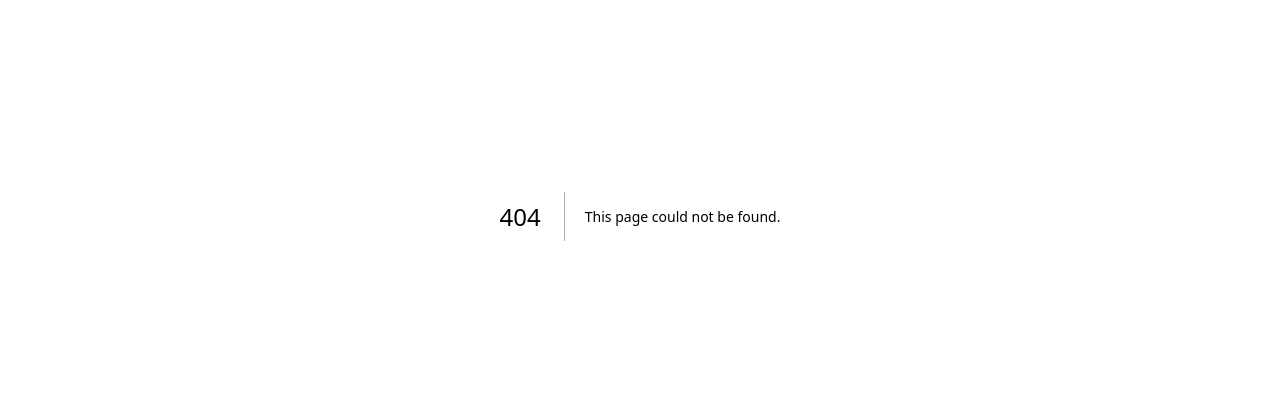
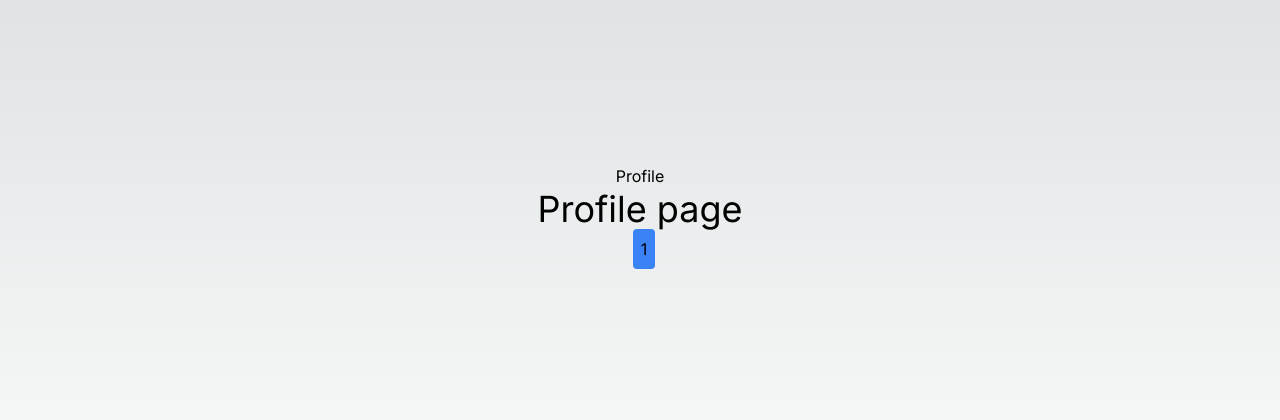
Before and after one commit to phoenixjw/nextAuth, a Next.js app: page /profile/1 in a window 1280 px wide. Before the commit this address had no page. Shown: the part 184-604 px from the top of the page. Built offline with nearby package versions, Linux system fonts and the light colour scheme.

Commit message:
user profile page that handles url params

```diff
--- /dev/null
+++ b/src/app/profile/[id]/page.tsx
@@ -0,0 +1,10 @@
+export default function UserProfile({params}: any) {
+    return (
+        <div className="flex flex-col items-center justify-center min-h-screen py-2">
+            <h1>Profile</h1>
+            <hr/>
+            <p className="text-4xl">Profile page</p>
+            <span className="p-2 rounded ml-2 bg-blue-500 text-black">{params.id}</span>
+        </div>
+    )
+}
```
